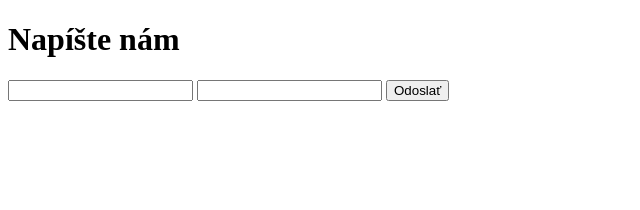
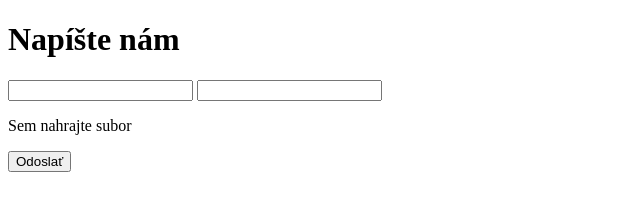
Before and after one commit to test-spseke/weby, a plain HTML site: page support.html in a window 1280 px wide. Shown: the whole page, without its empty margins (0-640 px from the left). Drawn offline with Linux system fonts and the light colour scheme.

```diff
--- a/support.html
+++ b/support.html
@@ -11,6 +11,7 @@
     <form action="sendmail.php">
         <input type="text" name="meno">
         <input type="text" name="sprava">
+        <p>Sem nahrajte subor</p>
         <button>Odoslať</button>
     </form>
 </body>
```
